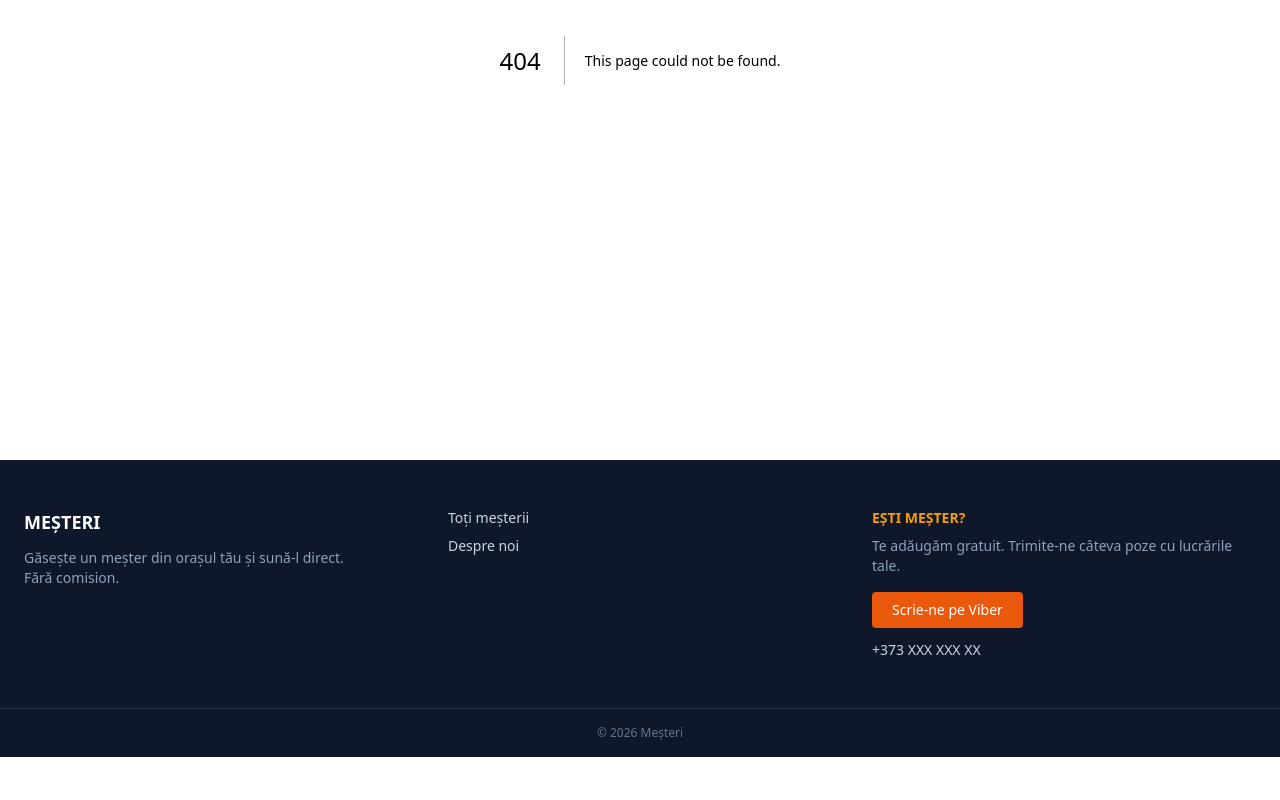
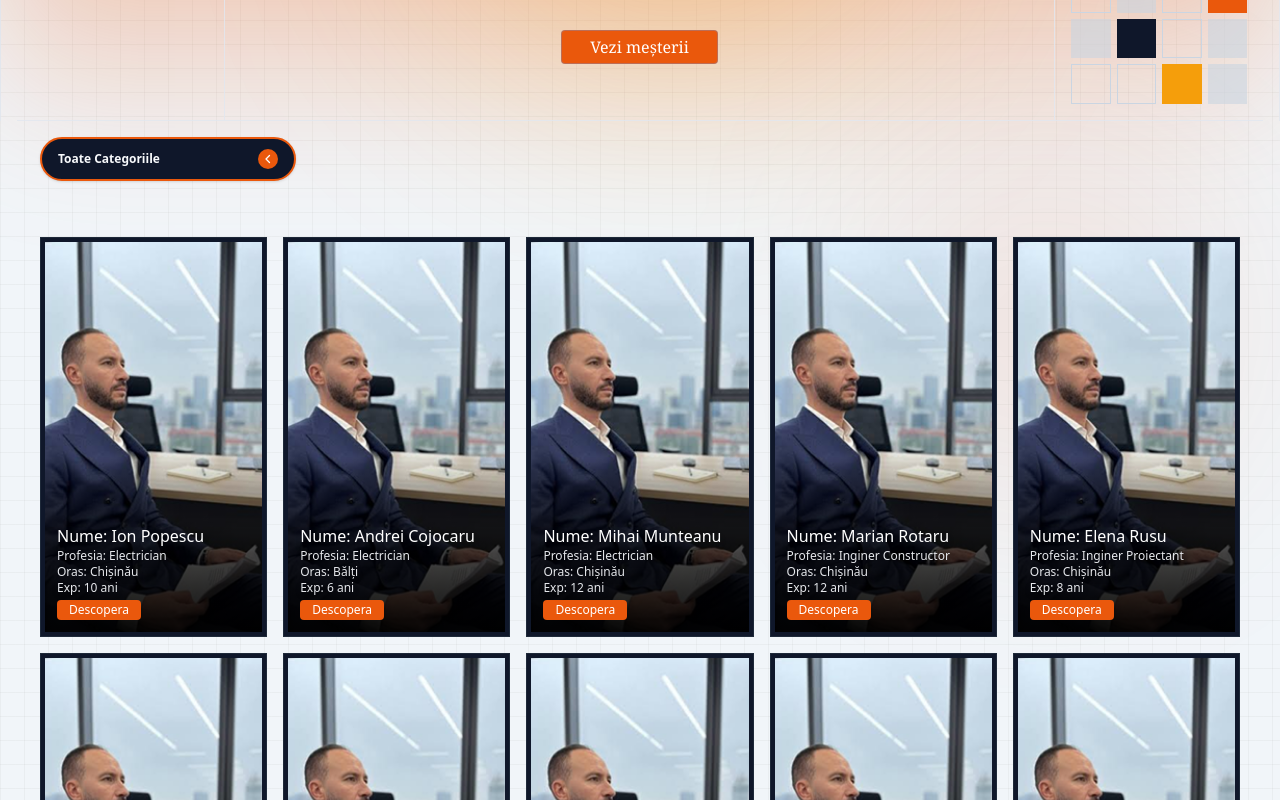
Before and after one commit to pokmanic1/Mesteri, a Next.js app: page /mesteri in a window 1280 px wide. Before the commit this address had no page. Shown: the part 400-1200 px from the top of the page. Before the commit the page ends 1157 px from the top, so only its background shows below. Built offline with nearby package versions, Linux system fonts and the light colour scheme.

Commit message:
Agent.md

```diff
--- a/app/maestri/page.tsx
+++ b/app/mesteri/page.tsx
@@ -1,15 +1,16 @@
-import React from 'react';
+'use client';
+import React, { useState } from 'react';
 import Image from 'next/image';
 import Link from 'next/link';
 import { OrangeButon } from '@/components/Buton';
 import { arrMesteri } from '@/utility/constants';
 import FilterCategorii from '@/components/mesteriComponents/FilterCategorii';
+
 const label = "text-[10px] font-mono tracking-widest text-slate-400 uppercase";
 const titlu =
   "font-extrabold tracking-tight uppercase font-[var(--font-montserrat)] leading-[1.08] text-[#0F172A]";
 const frame = "relative z-10 w-full max-w-7xl mx-auto px-4 border-x border-slate-200/80";
 
-// Model fix de patrate (fara random, ca sa nu apara erori de hidratare)
 const patrate = [
   "border border-slate-300", "bg-slate-300/60", "border border-slate-300", "bg-[#EA580C] animate-pulse",
   "bg-slate-300/60", "bg-[#0F172A]", "border border-slate-300", "bg-slate-300/60",
@@ -17,31 +18,30 @@ const patrate = [
 ];
 
 const Mesteri = () => {
+  const [categorie, setCategorie] = useState('toate');
+
+  const arrFiltrat =
+    categorie === 'toate'
+      ? arrMesteri
+      : arrMesteri.filter((mester) => mester.categorieGenerala === categorie);
+
   return (
     <section className='w-full min-h-[calc(100dvh-60px)] bg-slate-100 py-6 sm:py-10 relative overflow-hidden'>
 
       <div className="absolute inset-0 bg-[linear-gradient(to_right,#80808012_1px,transparent_1px),linear-gradient(to_bottom,#80808012_1px,transparent_1px)] bg-[size:24px_24px] pointer-events-none -z-0" />
 
-
-
-
       <div className="absolute top-0 left-1/2 -translate-x-1/2 w-full max-w-7xl h-[500px] bg-gradient-to-b from-[#F59E0B]/10 via-[#EA580C]/35 to-transparent blur-3xl pointer-events-none -z-0" />
       <div className="absolute -top-20 left-1/3 w-[500px] h-[500px] bg-[#F59E0B]/25 rounded-full blur-[120px] pointer-events-none -z-0" />
       <div className="absolute top-1/4 right-10 w-96 h-96 bg-[#EA580C]/10 rounded-full blur-[100px] pointer-events-none -z-0" />
 
-
-
-
       <div className={frame}>
         <div className="grid grid-cols-1 md:grid-cols-12 border-y border-slate-200/80">
-          {/* Stanga: patratul portocaliu */}
           <div className="hidden md:block md:col-span-2 border-r border-slate-200/80 relative">
             <div className="absolute left-0 top-1/2 -translate-y-1/2 bg-[#EA580C] text-white text-[10px] font-bold font-mono py-6 px-1.5 [writing-mode:vertical-rl] rotate-180 uppercase tracking-widest">
               Apel direct
             </div>
           </div>
 
-          {/* Centru: totul pe mijloc */}
           <div className="col-span-12 md:col-span-8 p-8 sm:p-14 md:border-r border-slate-200/80 flex flex-col items-center justify-center text-center min-h-[300px] sm:min-h-[380px]">
             <span className={label}>Meșteri</span>
             <h1 className={`${titlu} mt-5 text-3xl sm:text-5xl md:text-6xl max-w-3xl`}>
@@ -56,7 +56,6 @@ const Mesteri = () => {
             </div>
           </div>
 
-          {/* Dreapta: eticheta + cateva patrate */}
           <div className="hidden md:flex md:col-span-2 p-4 flex-col justify-between">
             <span className={label}>Gratuit la start</span>
             <div className="grid grid-cols-4 gap-1.5" aria-hidden="true">
@@ -71,11 +70,17 @@ const Mesteri = () => {
           </div>
         </div>
       </div>
-<FilterCategorii/>
+
+      <FilterCategorii categorie={categorie} onChange={setCategorie} />
 
       <div id="lista" className="w-full scroll-mt-20 grid grid-cols-3 md:grid-cols-4 lg:grid-cols-5 gap-[6px] sm:gap-3 md:gap-4 p-2 sm:p-6 md:p-10 relative z-10">
-        {
-          arrMesteri.map(mester => (
+        {arrFiltrat.length === 0 && (
+          <p className="col-span-full text-center text-sm text-slate-500 py-10">
+            Nu avem încă meșteri în această categorie.
+          </p>
+        )}
+
+        {arrFiltrat.map((mester) => (
           <div key={mester.id} className="border border-gray-800 bg-blue-first hover:shadow-lg transition-shadow duration-200 h-[210px] sm:h-[300px] md:h-[360px] lg:h-[400px] p-1 ">
             <div className='relative w-full h-full overflow-hidden'>
               <Image
@@ -100,18 +105,13 @@ const Mesteri = () => {
                   Exp: <span className="font-normal">{mester.experienta}</span>
                 </p>
                 <Link href={`/mesteri/${mester.slug}`} className='bg-orange-first text-[10px] sm:text-xs px-3 py-0.5 rounded text-white inline-block mt-1 self-start transition-transform duration-200 hover:scale-105 hover:opacity-80'>Descopera</Link>
-
-
-
               </div>
             </div>
           </div>
-          ))
-        }
+        ))}
       </div>
     </section>
   );
 };
 
-
 export default Mesteri;
--- a/components/mesteriComponents/FilterCategorii.tsx
+++ b/components/mesteriComponents/FilterCategorii.tsx
@@ -1,25 +1,28 @@
 'use client';
 import { useState } from 'react';
-import { arrMesteri } from '@/utility/constants';
-const FilterCategorii = (props:any) => {
-  const [categorie, setCategorie] = useState('Toate Categoriile');
+
+const categorii = [
+  { cheie: 'toate', nume: 'Toate Categoriile' },
+  { cheie: 'electric', nume: 'Electricieni' },
+  { cheie: 'inginer', nume: 'Ingineri' },
+  { cheie: 'instalator', nume: 'Instalatori' },
+  { cheie: 'zugrav', nume: 'Zugravi / Finisaje' },
+];
+
+type Props = {
+  categorie: string; // cheia aleasa acum (ex: 'electric')
+  onChange: (cheie: string) => void; // anunta pagina ca s-a ales altceva
+};
+
+const FilterCategorii = ({ categorie, onChange }: Props) => {
   const [inputDeschis, setInuputDeschis] = useState(false);
 
-  const arrMesteriFiltrat=arrMesteri.filter(mester=>mester.categorie===categorie)
+  const numeAles = categorii.find((c) => c.cheie === categorie)?.nume ?? 'Toate Categoriile';
 
-  const handleCategorie = (categorie1: any) => {
-    setCategorie(categorie1);
+  const handleCategorie = (cheie: string) => {
+    onChange(cheie);
     setInuputDeschis(false);
-    console.log("categoriea actuala", categorie1);
   };
-
-  const categorii = [
-    'Toate Categoriile',
-    'Electricieni',
-    'Ingineri',
-    'Instalatori',
-    'Zugravi / Finisaje',
-  ];
 
   return (
     <div className="w-full px-2 sm:px-6 md:px-10">
@@ -31,7 +34,7 @@ const FilterCategorii = (props:any) => {
             onClick={() => setInuputDeschis((p) => !p)}
             className="list-none flex items-center justify-between w-full px-3 sm:px-4 py-1.5 sm:py-2.5 text-[11px] sm:text-xs font-semibold bg-[#0F172A] text-[#F8FAFC] rounded-full border sm:border-2 border-[#EA580C] shadow-sm cursor-pointer select-none focus:outline-none focus:ring-1 focus:ring-[#F59E0B] transition-all duration-300 hover:border-[#F59E0B] hover:shadow-md hover:shadow-[#EA580C]/20 active:scale-[0.98]"
           >
-            <span className="truncate pr-1.5 transition-colors duration-200">{categorie}</span>
+            <span className="truncate pr-1.5 transition-colors duration-200">{numeAles}</span>
 
             <div className="flex items-center justify-center w-4 h-4 sm:w-5 sm:h-5 rounded-full bg-[#EA580C] text-white shrink-0 transition-transform duration-300 group-hover:scale-110">
               <svg
@@ -48,14 +51,16 @@ const FilterCategorii = (props:any) => {
           <div className={`absolute top-full left-0 w-full z-50 grid transition-[grid-template-rows] duration-300 ease-out ${inputDeschis ? 'grid-rows-[1fr]' : 'grid-rows-[0fr]'}`}>
             <div className="overflow-hidden">
               <div className={`mt-1 p-1 sm:p-1.5 bg-[#0F172A] border sm:border-2 border-[#EA580C]/40 rounded-xl sm:rounded-2xl shadow-lg backdrop-blur-md flex flex-col gap-0.5 transition-all duration-300 ${inputDeschis ? 'translate-y-0 opacity-100' : '-translate-y-2 opacity-0'}`}>
-                {categorii.map((categorie) => (
+                {categorii.map((c) => (
                   <button
-                    key={categorie}
+                    key={c.cheie}
                     type="button"
-                    onClick={() => handleCategorie(categorie)}
-                    className="w-full text-left px-2.5 sm:px-3 py-1 sm:py-1.5 text-[10px] sm:text-xs font-medium text-slate-200 hover:bg-[#EA580C] hover:text-white hover:translate-x-1 active:scale-[0.98] rounded-lg transition-all duration-200 ease-in-out truncate"
+                    onClick={() => handleCategorie(c.cheie)}
+                    className={`w-full text-left px-2.5 sm:px-3 py-1 sm:py-1.5 text-[10px] sm:text-xs font-medium hover:bg-[#EA580C] hover:text-white hover:translate-x-1 active:scale-[0.98] rounded-lg transition-all duration-200 ease-in-out truncate ${
+                      c.cheie === categorie ? 'text-[#F59E0B]' : 'text-slate-200'
+                    }`}
                   >
-                    {categorie}
+                    {c.nume}
                   </button>
                 ))}
               </div>
```
Also changed, not shown: app/mesteri/[slug]/page.tsx (renamed from app/maestri/[slug]/page.tsx), 1 other file (tests, documents, lock files or other folders). Lines whose indentation alone changed are shown as unchanged.
